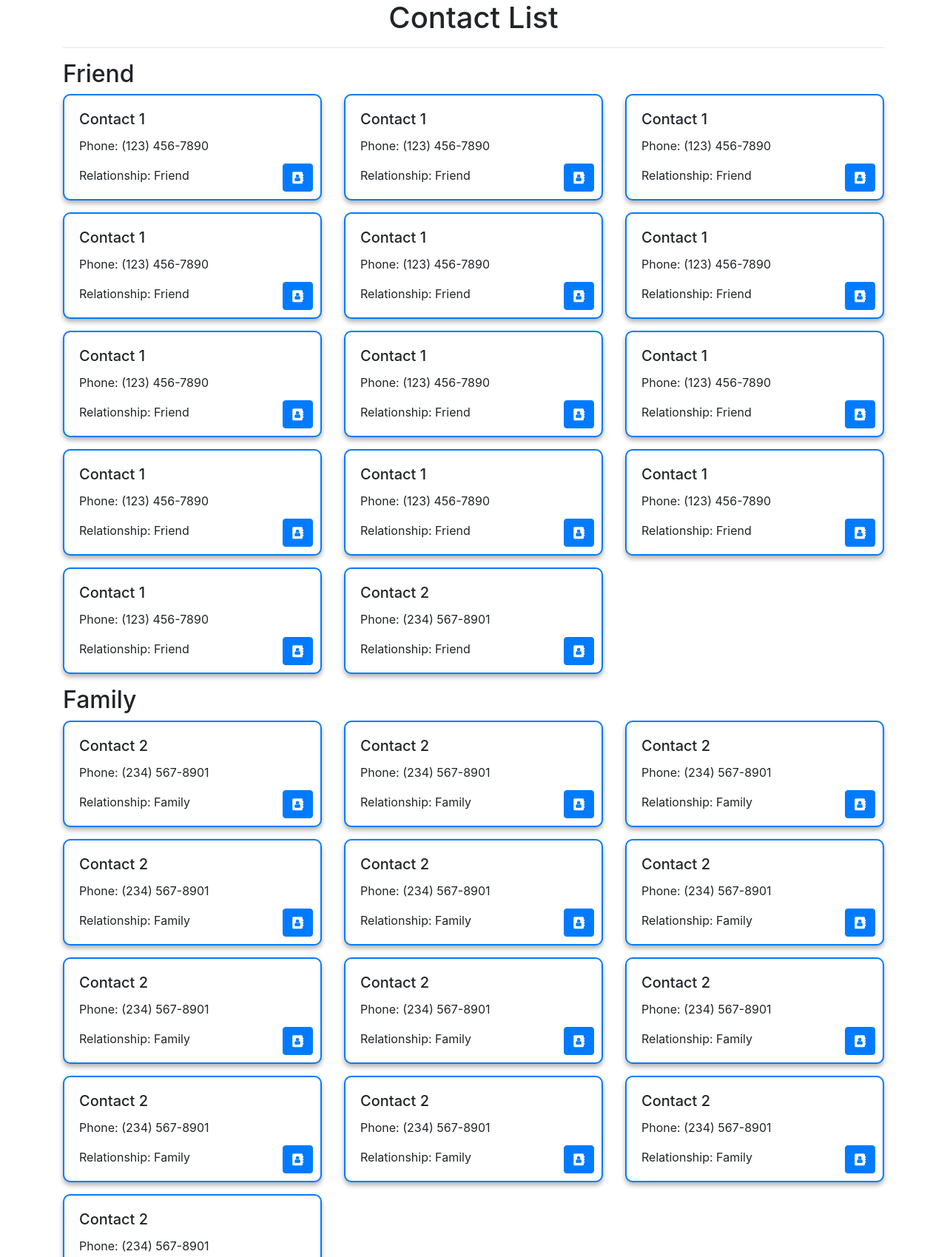
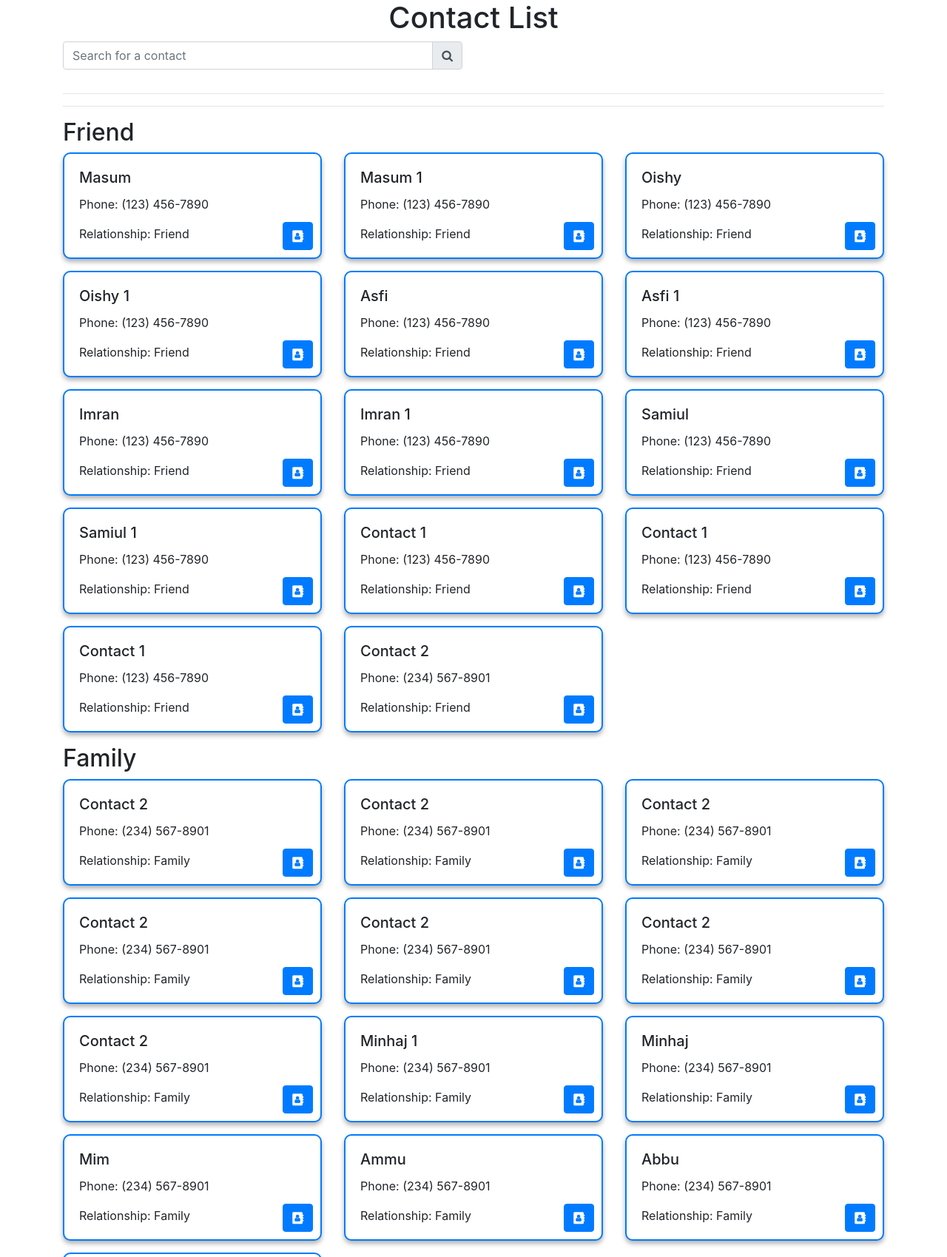
Before and after one commit to topmasum/webpage, a plain HTML site: page contactlist_asfi3.html in a window 1280 px wide. Shown: the top 1699 px of the page at 74% size. Drawn offline with nearby package versions, Linux system fonts and the light colour scheme.

Commit message:
Add files via upload

```diff
--- a/contactlist_asfi3.html
+++ b/contactlist_asfi3.html
@@ -26,16 +26,29 @@
     </style>
 </head>
 <body>
-    <div class="container">
+ <div class="container">
         <h1 align="center">Contact List</h1>
+        <div class="row">
+            <div class="col-md-6">
+                <!-- Search Bar with Icon -->
+                <div class="input-group mb-3">
+                    <input type="text" class="form-control" placeholder="Search for a contact" id="searchInput">
+                    <div class="input-group-append">
+                        <span class="input-group-text"><i class="fa fa-search"></i></span>
+                    </div>
+                </div>
+            </div>
+        </div>
+        <hr>
+
 
 		<hr>
 		   <h2>Friend</h2>
-        <div class="row">
+        <div class="row" id="friendContacts">
             <div class="col-md-4">
                 <div class="card contact-card mb-3">
                     <div class="card-body">
-                        <h5 class="card-title">Contact 1</h5>
+                        <h5 class="card-title">Masum</h5>
                         <p class="card-text">Phone: (123) 456-7890</p>
                         <p class="card-text">Relationship: Friend</p>
                     </div>
@@ -47,7 +60,7 @@
 			<div class="col-md-4">
                 <div class="card contact-card mb-3">
                     <div class="card-body">
-                        <h5 class="card-title">Contact 1</h5>
+                        <h5 class="card-title">Masum 1</h5>
                         <p class="card-text">Phone: (123) 456-7890</p>
                         <p class="card-text">Relationship: Friend</p>
                     </div>
@@ -59,7 +72,7 @@
 			<div class="col-md-4">
                 <div class="card contact-card mb-3">
                     <div class="card-body">
-                        <h5 class="card-title">Contact 1</h5>
+                        <h5 class="card-title">Oishy</h5>
                         <p class="card-text">Phone: (123) 456-7890</p>
                         <p class="card-text">Relationship: Friend</p>
                     </div>
@@ -71,7 +84,7 @@
 			<div class="col-md-4">
                 <div class="card contact-card mb-3">
                     <div class="card-body">
-                        <h5 class="card-title">Contact 1</h5>
+                        <h5 class="card-title">Oishy 1</h5>
                         <p class="card-text">Phone: (123) 456-7890</p>
                         <p class="card-text">Relationship: Friend</p>
                     </div>
@@ -83,7 +96,7 @@
 			<div class="col-md-4">
                 <div class="card contact-card mb-3">
                     <div class="card-body">
-                        <h5 class="card-title">Contact 1</h5>
+                        <h5 class="card-title">Asfi</h5>
                         <p class="card-text">Phone: (123) 456-7890</p>
                         <p class="card-text">Relationship: Friend</p>
                     </div>
@@ -95,7 +108,7 @@
 			            <div class="col-md-4">
                 <div class="card contact-card mb-3">
                     <div class="card-body">
-                        <h5 class="card-title">Contact 1</h5>
+                        <h5 class="card-title">Asfi 1</h5>
                         <p class="card-text">Phone: (123) 456-7890</p>
                         <p class="card-text">Relationship: Friend</p>
                     </div>
@@ -107,7 +120,7 @@
 			            <div class="col-md-4">
                 <div class="card contact-card mb-3">
                     <div class="card-body">
-                        <h5 class="card-title">Contact 1</h5>
+                        <h5 class="card-title">Imran</h5>
                         <p class="card-text">Phone: (123) 456-7890</p>
                         <p class="card-text">Relationship: Friend</p>
                     </div>
@@ -119,7 +132,7 @@
 			            <div class="col-md-4">
                 <div class="card contact-card mb-3">
                     <div class="card-body">
-                        <h5 class="card-title">Contact 1</h5>
+                        <h5 class="card-title">Imran 1</h5>
                         <p class="card-text">Phone: (123) 456-7890</p>
                         <p class="card-text">Relationship: Friend</p>
                     </div>
@@ -131,7 +144,7 @@
 			            <div class="col-md-4">
                 <div class="card contact-card mb-3">
                     <div class="card-body">
-                        <h5 class="card-title">Contact 1</h5>
+                        <h5 class="card-title">Samiul</h5>
                         <p class="card-text">Phone: (123) 456-7890</p>
                         <p class="card-text">Relationship: Friend</p>
                     </div>
@@ -143,7 +156,7 @@
 			            <div class="col-md-4">
                 <div class="card contact-card mb-3">
                     <div class="card-body">
-                        <h5 class="card-title">Contact 1</h5>
+                        <h5 class="card-title">Samiul 1</h5>
                         <p class="card-text">Phone: (123) 456-7890</p>
                         <p class="card-text">Relationship: Friend</p>
                     </div>
@@ -203,7 +216,7 @@
 			</div>
 			<h2>Family</h2>
             <!-- Add more contact cards as needed -->
-			 <div class="row">
+			 <div class="row" id="familyContacts">
 			<div class="col-md-4">
 
                 <div class="card contact-card mb-3">
@@ -292,7 +305,7 @@
 			<div class="col-md-4">
                 <div class="card contact-card mb-3">
                     <div class="card-body">
-                        <h5 class="card-title">Contact 2</h5>
+                        <h5 class="card-title">Minhaj 1</h5>
                         <p class="card-text">Phone: (234) 567-8901</p>
                         <p class="card-text">Relationship: Family</p>
                     </div>
@@ -304,7 +317,7 @@
 			<div class="col-md-4">
                 <div class="card contact-card mb-3">
                     <div class="card-body">
-                        <h5 class="card-title">Contact 2</h5>
+                        <h5 class="card-title">Minhaj</h5>
                         <p class="card-text">Phone: (234) 567-8901</p>
                         <p class="card-text">Relationship: Family</p>
                     </div>
@@ -316,7 +329,7 @@
 			<div class="col-md-4">
                 <div class="card contact-card mb-3">
                     <div class="card-body">
-                        <h5 class="card-title">Contact 2</h5>
+                        <h5 class="card-title">Mim</h5>
                         <p class="card-text">Phone: (234) 567-8901</p>
                         <p class="card-text">Relationship: Family</p>
                     </div>
@@ -328,7 +341,7 @@
 			<div class="col-md-4">
                 <div class="card contact-card mb-3">
                     <div class="card-body">
-                        <h5 class="card-title">Contact 2</h5>
+                        <h5 class="card-title">Ammu</h5>
                         <p class="card-text">Phone: (234) 567-8901</p>
                         <p class="card-text">Relationship: Family</p>
                     </div>
@@ -340,7 +353,7 @@
 			<div class="col-md-4">
                 <div class="card contact-card mb-3">
                     <div class="card-body">
-                        <h5 class="card-title">Contact 2</h5>
+                        <h5 class="card-title">Abbu</h5>
                         <p class="card-text">Phone: (234) 567-8901</p>
                         <p class="card-text">Relationship: Family</p>
                     </div>
@@ -363,7 +376,7 @@
 			</div>
 			</div>
 			<h2>Relatives</h2>
-			 <div class="row">
+			 <div class="row" id="relativeContacts">
 			<div class="col-md-4">
                 <div class="card contact-card mb-3">
                     <div class="card-body">
@@ -475,7 +488,7 @@
 			<div class="col-md-4">
                 <div class="card contact-card mb-3">
                     <div class="card-body">
-                        <h5 class="card-title">Contact 2</h5>
+                        <h5 class="card-title">Rafi 1</h5>
                         <p class="card-text">Phone: (234) 567-8901</p>
                         <p class="card-text">Relationship: Relatives</p>
                     </div>
@@ -487,7 +500,7 @@
 			<div class="col-md-4">
                 <div class="card contact-card mb-3">
                     <div class="card-body">
-                        <h5 class="card-title">Contact 2</h5>
+                        <h5 class="card-title">Rafi</h5>
                         <p class="card-text">Phone: (234) 567-8901</p>
                         <p class="card-text">Relationship: Relatives</p>
                     </div>
@@ -498,7 +511,34 @@
             </div>
         </div>
 
+	<script>
+        const searchInput = document.getElementById('searchInput');
+        const friendContacts = document.getElementById('friendContacts');
+        const familyContacts = document.getElementById('familyContacts');
+        const relativeContacts = document.getElementById('relativeContacts');
 
+        searchInput.addEventListener('input', () => {
+            const searchTerm = searchInput.value.toLowerCase();
+
+            // Function to show or hide contact cards based on the search term
+            function filterContacts(container, sectionName) {
+                const contactCards = container.getElementsByClassName('card');
+                for (const card of contactCards) {
+                    const cardTitle = card.querySelector('.card-title').textContent.toLowerCase();
+                    if (cardTitle.includes(searchTerm)) {
+                        card.style.display = 'block';
+                    } else {
+                        card.style.display = 'none';
+                    }
+                }
+            }
+
+            // Apply the filter for each section
+            filterContacts(friendContacts, 'Friend');
+            filterContacts(familyContacts, 'Family');
+            filterContacts(relativeContacts, 'Relatives');
+        });
+    </script>
 
 
     <!-- Add Bootstrap and Font Awesome (for icons) JavaScript links -->
```
